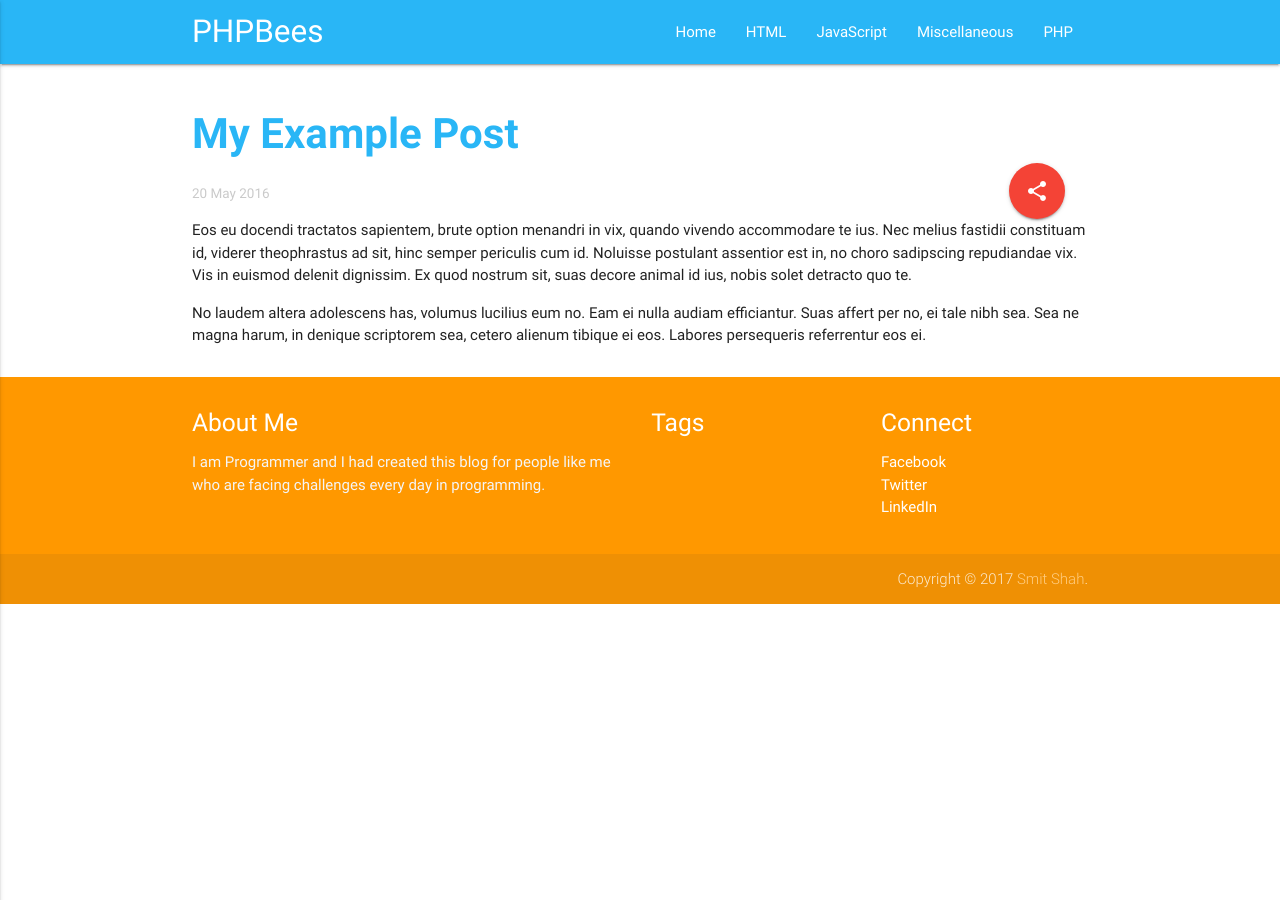
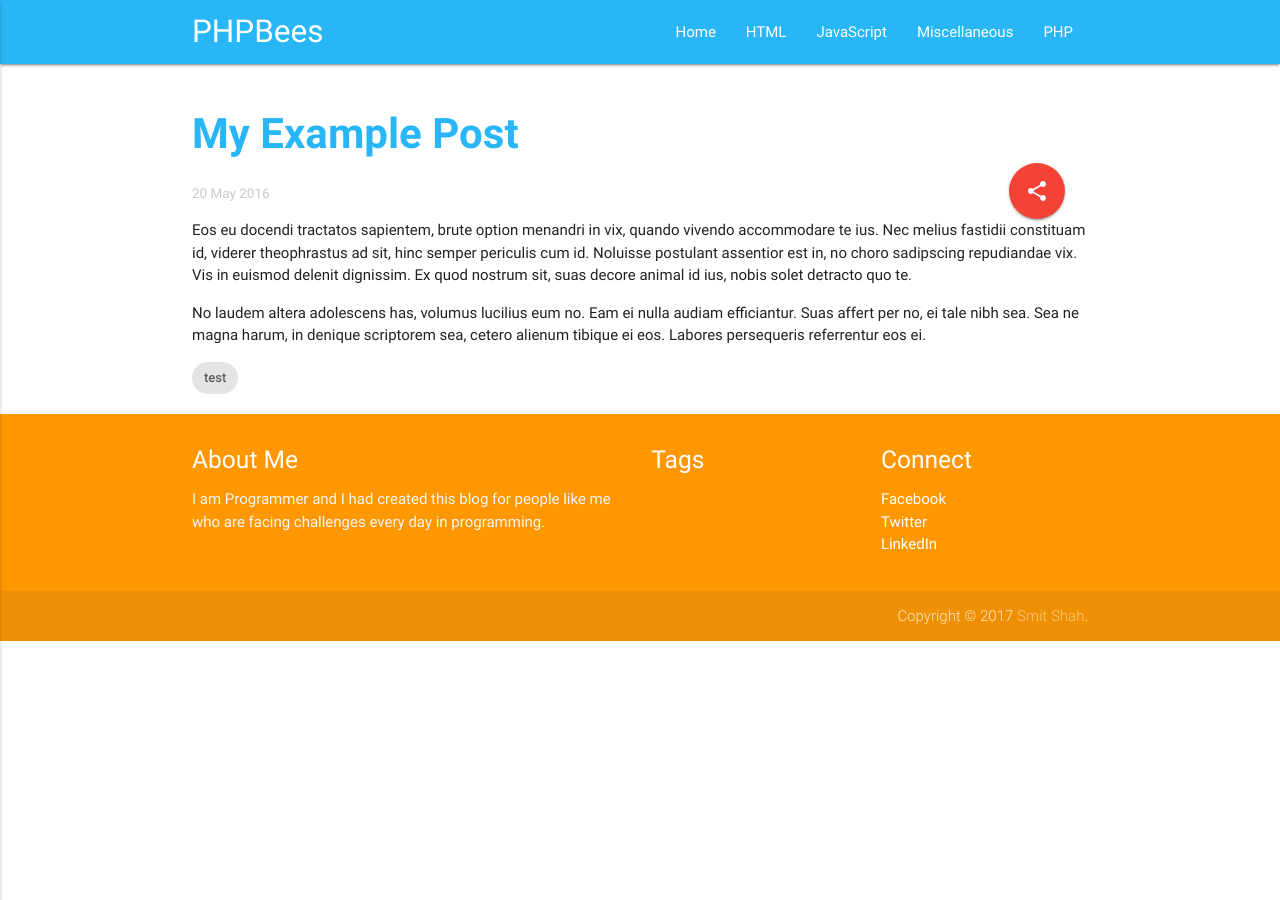
Before and after one commit to smitshah81/phpbees.com, a Jekyll site: the page built from _posts/2016-05-20-my-example-post.md, in a window 1280 px wide. Built offline with Jekyll 4.4.1, drawn with Linux system fonts in a browser that asks for light colours; comment, search, counter and statistics services are not loaded.

Commit message:
Updated My Example Post

```diff
--- a/_posts/2016-05-20-my-example-post.md
+++ b/_posts/2016-05-20-my-example-post.md
@@ -1,6 +1,8 @@
 ---
 title: My Example Post
-date: 2016-05-20 00:00:00 Z
+date: 2016-05-20 05:30:00 +05:30
+categories:
+- test
 layout: post
 ---
 
```
